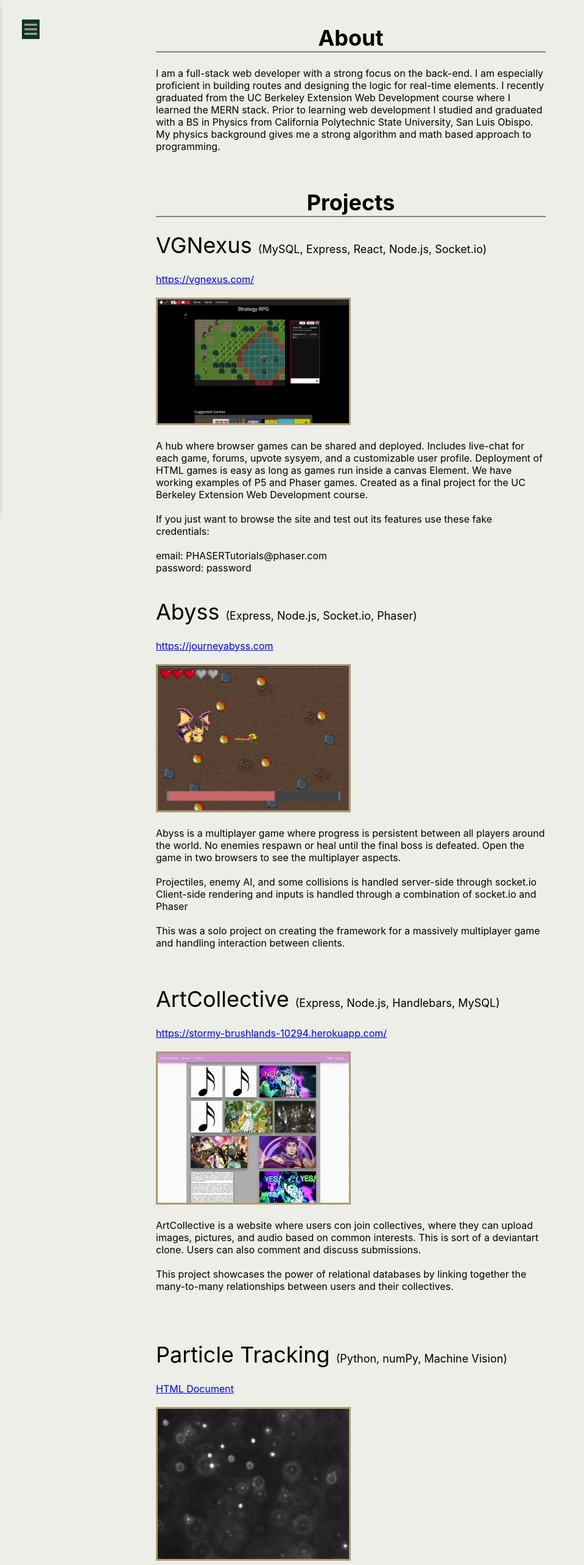
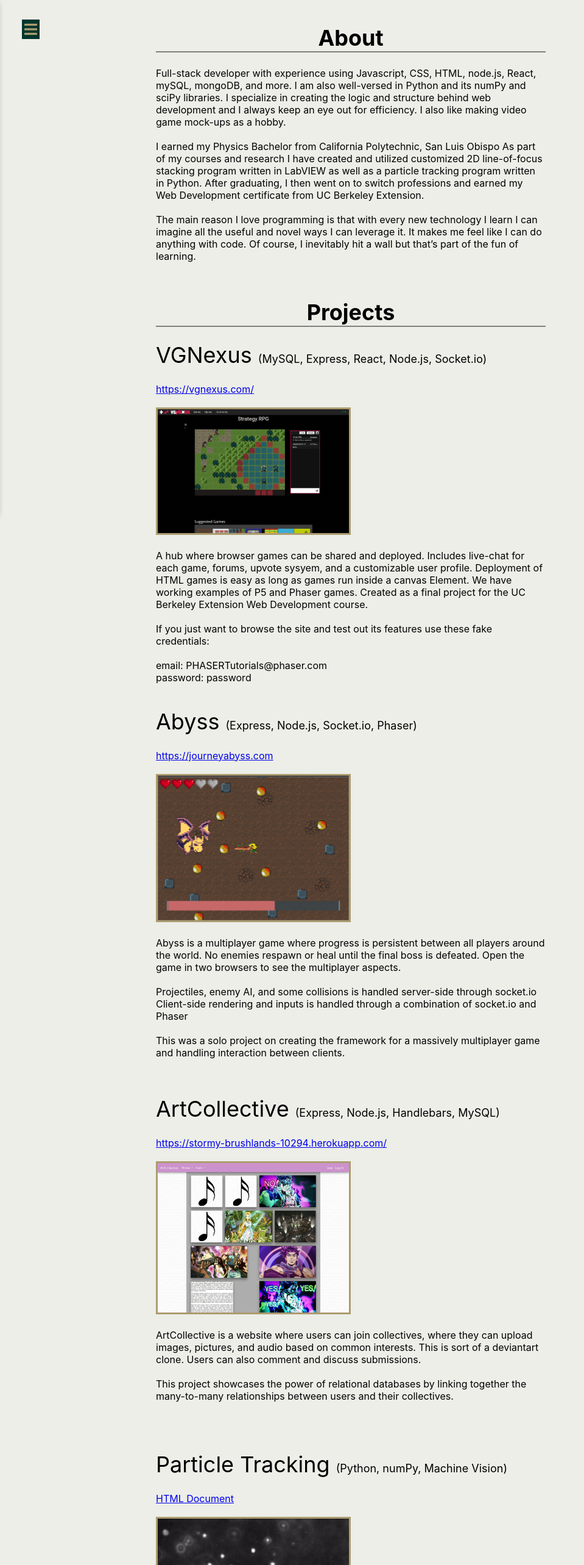
Before and after one commit to vnguye51/portfolio, a React (Create React App) app: page / in a window 1280 px wide. Shown: the top 2566 px of the page at 61% size, without its empty margins (0-959 px from the left). Built offline with nearby package versions, Linux system fonts and the light colour scheme.

Commit message:
edited about and typos

```diff
--- a/src/components/Projects/ArtCollective/ArtCollective.js
+++ b/src/components/Projects/ArtCollective/ArtCollective.js
@@ -11,7 +11,7 @@
         <div className = 'projectImgBox'><img  img className='projectImg' src='assets/images/ArtCollective.png' alt='Abyss'></img></div>
         <br />
         <div className = 'bodyText'>
-            ArtCollective is a website where users con join collectives, where they can upload images, pictures, and audio based on common interests.
+            ArtCollective is a website where users can join collectives, where they can upload images, pictures, and audio based on common interests.
             This is sort of a deviantart clone. Users can also comment and discuss submissions.
             <br /><br />
             This project showcases the power of relational databases by linking together the many-to-many relationships between users and their collectives.
--- a/src/components/about/About.js
+++ b/src/components/about/About.js
@@ -8,11 +8,11 @@
         <div className = 'header1'>About</div>
         <div className = 'bodyText'>
         {/* <img src='/assets/images/self-photo.jpg' alt='selfphoto' id='selfphoto'></img> */}
-        I am a full-stack web developer with a strong focus on the back-end. I am especially proficient in
-        building routes and designing the logic for real-time elements. I recently graduated from the
-        UC Berkeley Extension Web Development course where I learned the MERN stack. Prior to learning web development I
-        studied and graduated with a BS in Physics from California Polytechnic State University, San Luis Obispo. My physics
-        background gives me a strong algorithm and math based approach to programming.
+        Full-stack developer with experience using Javascript, CSS, HTML, node.js, React, mySQL, mongoDB, and more. I am also well-versed in Python and its numPy and sciPy libraries. I specialize in creating the logic and structure behind web development and I always keep an eye out for efficiency. I also like making video game mock-ups as a hobby.
+        <br /><br />
+        I earned my Physics Bachelor from California Polytechnic, San Luis Obispo As part of my courses and research I have created and utilized customized 2D line-of-focus stacking program written in LabVIEW as well as a particle tracking program written in Python. After graduating, I then went on to switch professions and earned my Web Development certificate from UC Berkeley Extension.
+        <br /><br />
+        The main reason I love programming is that with every new technology I learn I can imagine all the useful and novel ways I can leverage it. It makes me feel like I can do anything with code. Of course, I inevitably hit a wall but that’s part of the fun of learning.
         <br /><br />
         </div>
       </div>
```
